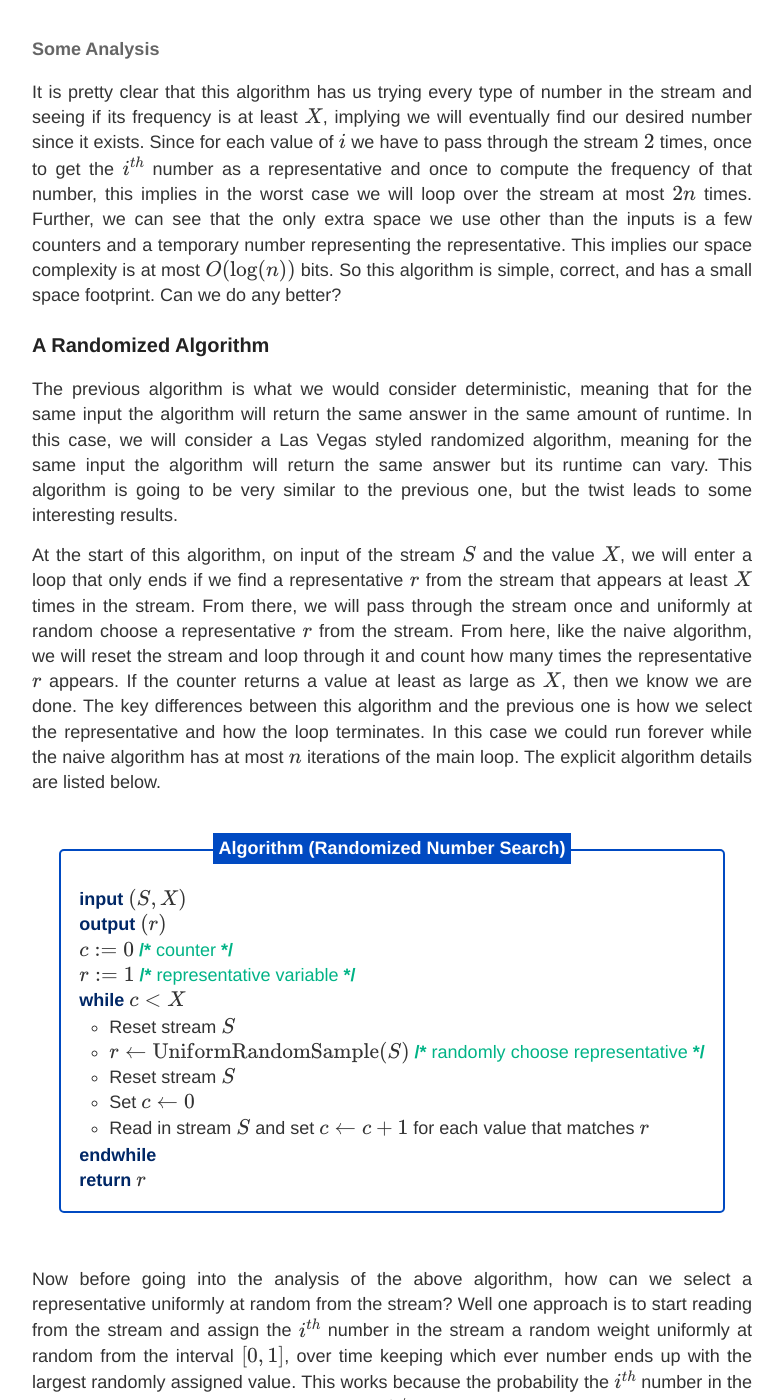
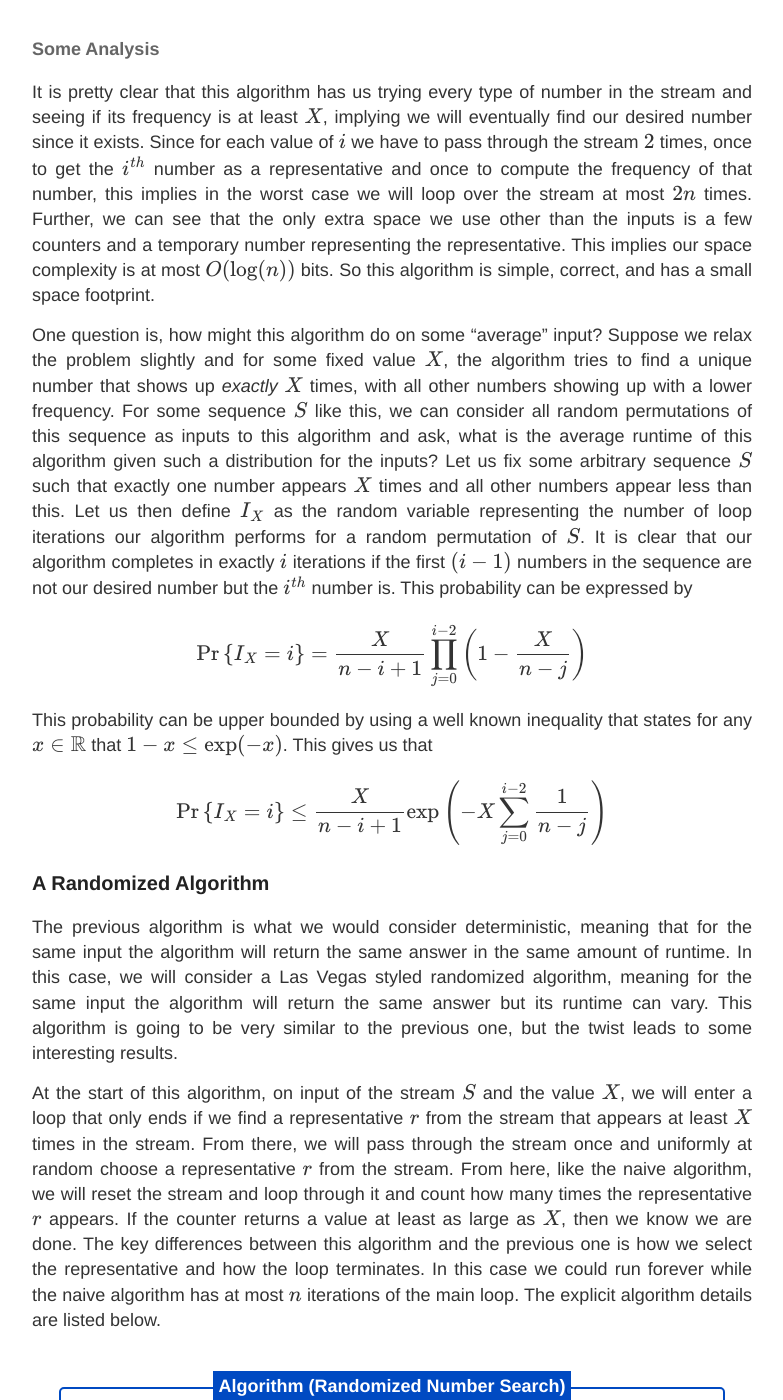
Before and after one commit to choward1491/choward1491.github.io, a Jekyll site: the page built from _posts/2020-7-25-Searching-Streams-for-the-Unknown.md, in a window 1280 px wide and 1400 px high, scrolled down 2873 px. Shown: the whole window, without its empty margins (248-1031 px from the left). Built offline with Jekyll 4.4.1, drawn with Linux system fonts in a browser that asks for light colours; nearby versions of some CDN libraries; comment, search, counter and statistics services are not loaded.

Commit message:
push some changes.. streaming post

```diff
--- a/_posts/2020-7-25-Searching-Streams-for-the-Unknown.md
+++ b/_posts/2020-7-25-Searching-Streams-for-the-Unknown.md
@@ -59,7 +59,15 @@ Before we get to the more interesting algorithm, let us consider what might be v
 
 #### Some Analysis
 
-It is pretty clear that this algorithm has us trying every type of number in the stream and seeing if its frequency is at least $X$, implying we will eventually find our desired number since it exists. Since for each value of $i$ we have to pass through the stream $2$ times, once to get the $i^{th}$ number as a representative and once to compute the frequency of that number, this implies in the worst case we will loop over the stream at most $2n$ times. Further, we can see that the only extra space we use other than the inputs is a few counters and a temporary number representing the representative. This implies our space complexity is at most $O(\log(n))$ bits. So this algorithm is simple, correct, and has a small space footprint. Can we do any better?
+It is pretty clear that this algorithm has us trying every type of number in the stream and seeing if its frequency is at least $X$, implying we will eventually find our desired number since it exists. Since for each value of $i$ we have to pass through the stream $2$ times, once to get the $i^{th}$ number as a representative and once to compute the frequency of that number, this implies in the worst case we will loop over the stream at most $2n$ times. Further, we can see that the only extra space we use other than the inputs is a few counters and a temporary number representing the representative. This implies our space complexity is at most $O(\log(n))$ bits. So this algorithm is simple, correct, and has a small space footprint.
+
+One question is, how might this algorithm do on some "average" input? Suppose we relax the problem slightly and for some fixed value $X$, the algorithm tries to find a unique number that shows up _exactly_ $X$ times, with all other numbers showing up with a lower frequency. For some sequence $S$ like this, we can consider all random permutations of this sequence as inputs to this algorithm and ask, what is the average runtime of this algorithm given such a distribution for the inputs? Let us fix some arbitrary sequence $S$ such that exactly one number appears $X$ times and all other numbers appear less than this. Let us then define $I_{X}$ as the random variable representing the number of loop iterations our algorithm performs for a random permutation of $S$. It is clear that our algorithm completes in exactly $i$ iterations if the first $(i-1)$ numbers in the sequence are not our desired number but the $i^{th}$ number is. This probability can be expressed by
+
+$$\text{Pr}\left\lbrace I_{X} = i\right\rbrace = \frac{X}{n-i+1} \prod_{j=0}^{i-2} \left(1 - \frac{X}{n - j}\right)$$
+
+This probability can be upper bounded by using a well known inequality that states for any $x \in \mathbb{R}$ that $1 - x \leq \exp(-x)$. This gives us that
+
+$$\text{Pr}\left\lbrace I_{X} = i\right\rbrace \leq \frac{X}{n-i+1} \exp\left(-X \sum_{j=0}^{i-2} \frac{1}{n-j}\right)$$
 
 ### A Randomized Algorithm
 The previous algorithm is what we would consider deterministic, meaning that for the same input the algorithm will return the same answer in the same amount of runtime. In this case, we will consider a Las Vegas styled randomized algorithm, meaning for the same input the algorithm will return the same answer but its runtime can vary. This algorithm is going to be very similar to the previous one, but the twist leads to some interesting results.
```
